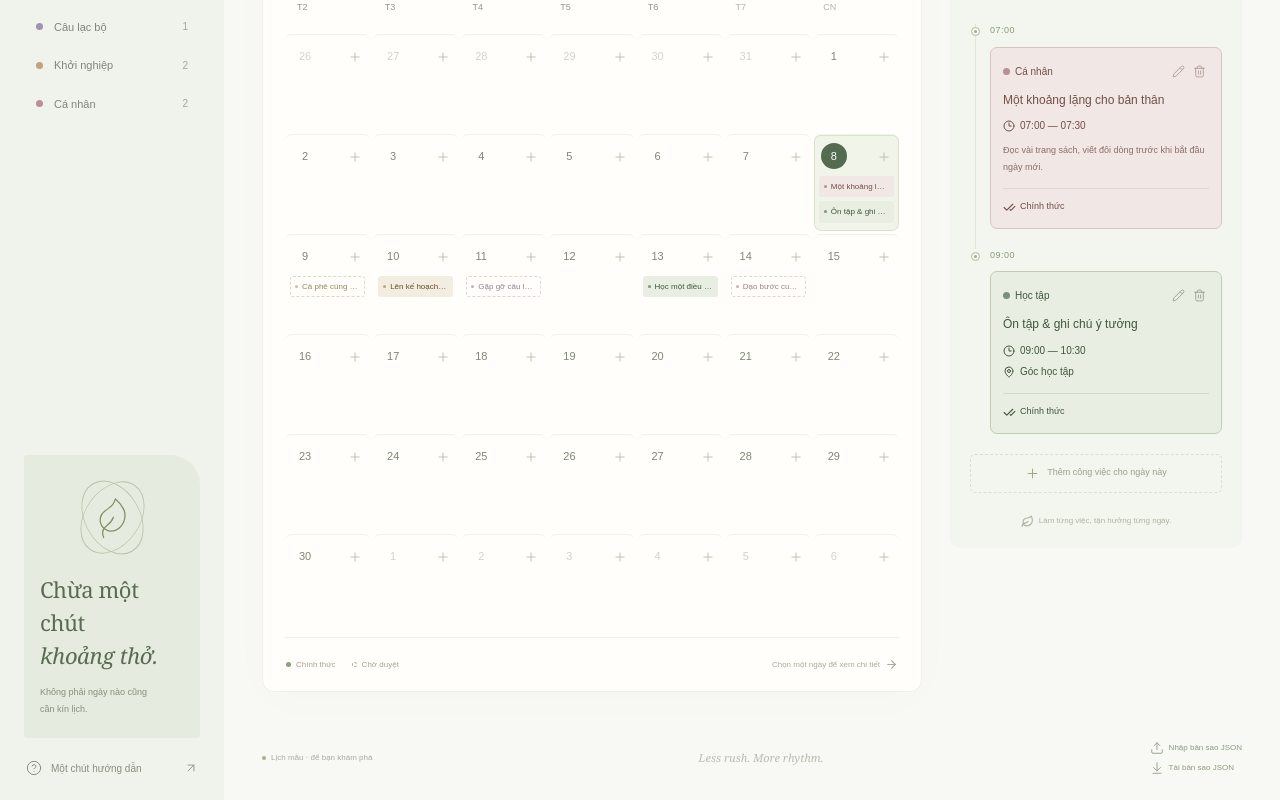
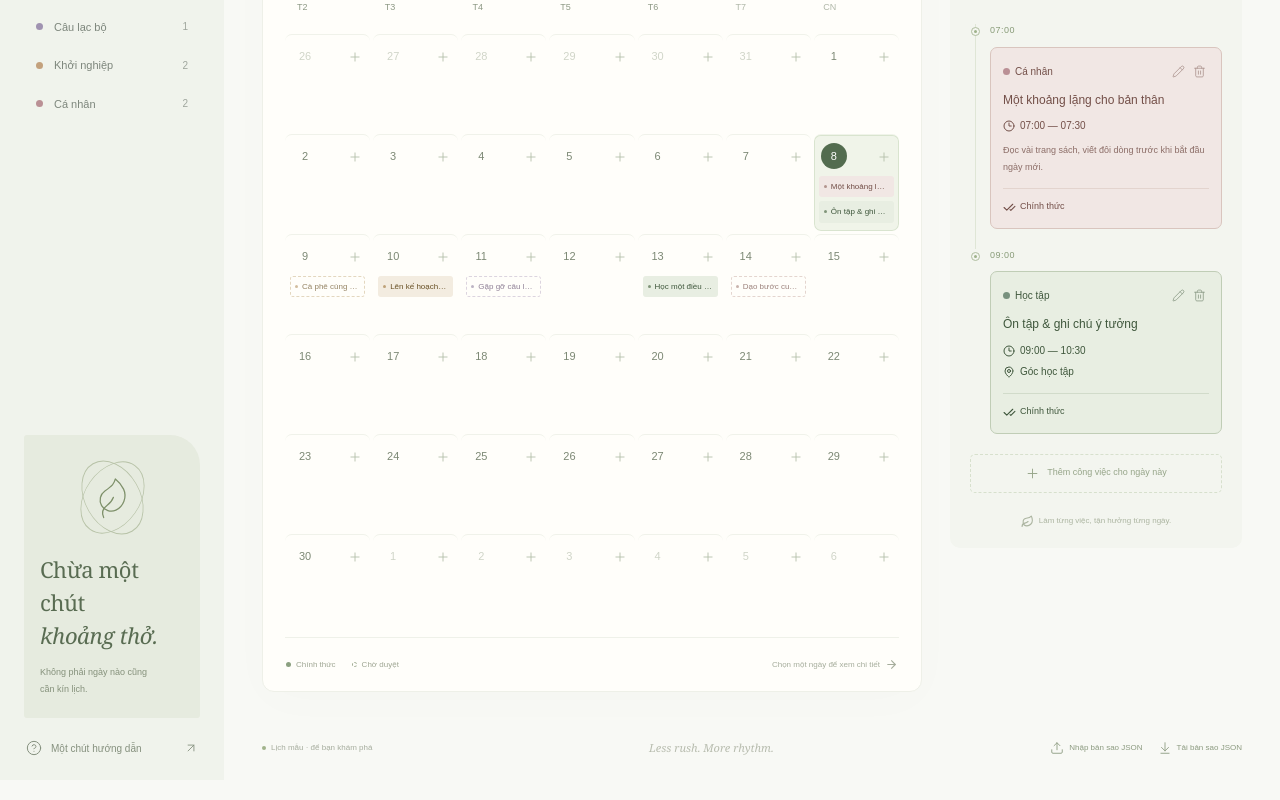
Before and after one commit to Bao-Hann/Timetable, a React (Vite) app: page / in a window 1280 px wide. Shown: the part 417-1217 px from the top of the page. Built offline with nearby package versions, Linux system fonts and the light colour scheme.

Commit message:
style: group backup controls for compact layouts

```diff
--- a/src/styles.css
+++ b/src/styles.css
@@ -179,6 +179,7 @@ h1 { font-family: var(--font-serif); font-weight: 400; font-size: clamp(29px, 2.
 .saved-dot { width: 4px; height: 4px; border-radius: 50%; background: #a1b38b; }
 .footer-signature { font-family: var(--font-serif); font-style: italic; font-size: 11px; color: #b7bcae; }
 .page-footer button { display: flex; align-items: center; gap: 5px; font-size: 8px; border: none; padding: 3px 0; background: transparent; color: #8c9b80; }
+.backup-actions { display: flex; align-items: center; gap: 15px; flex-wrap: wrap; }
 .week-strip { display: grid; grid-template-columns: repeat(7,minmax(0,1fr)); gap: 5px; margin-bottom: 16px; }
 .week-day { background: transparent; border: 1px solid transparent; padding: 12px 3px; border-radius: 7px; color: #99a58d; display: flex; align-items: center; flex-direction: column; gap: 11px; }
 .week-day > span:first-child { font-size: 9px; }
```
